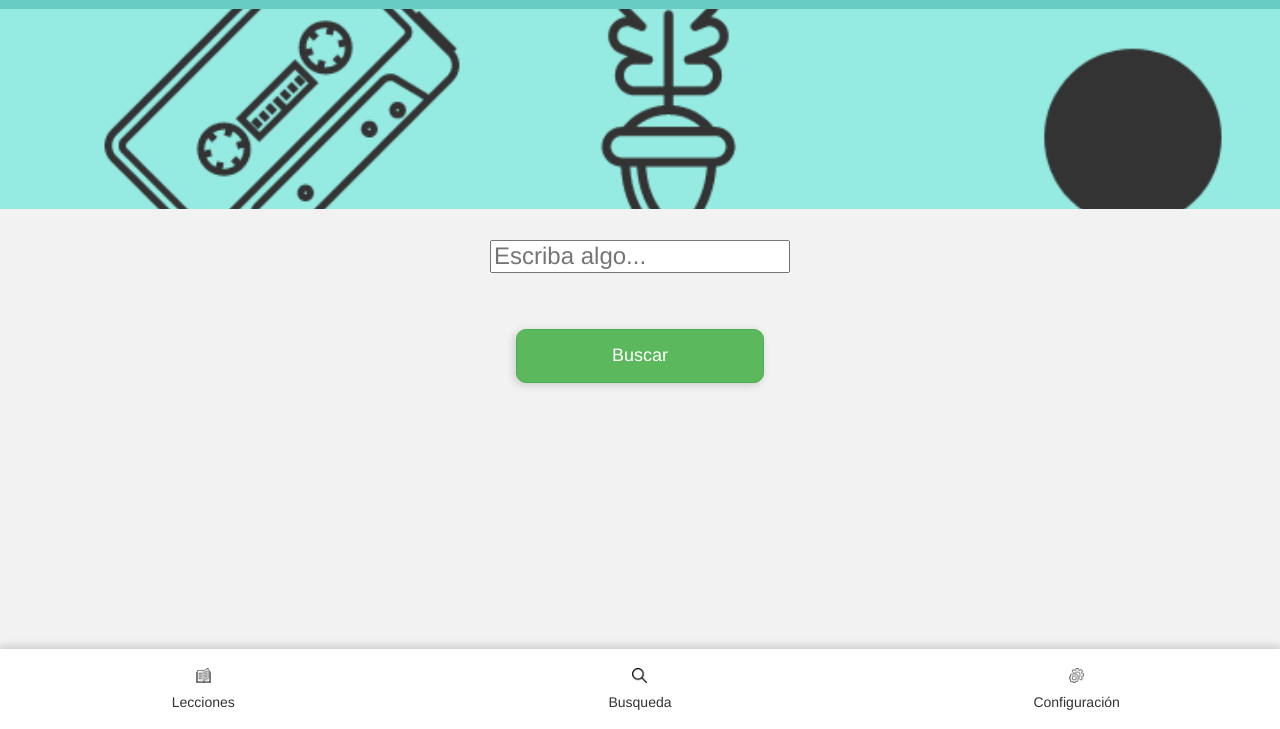
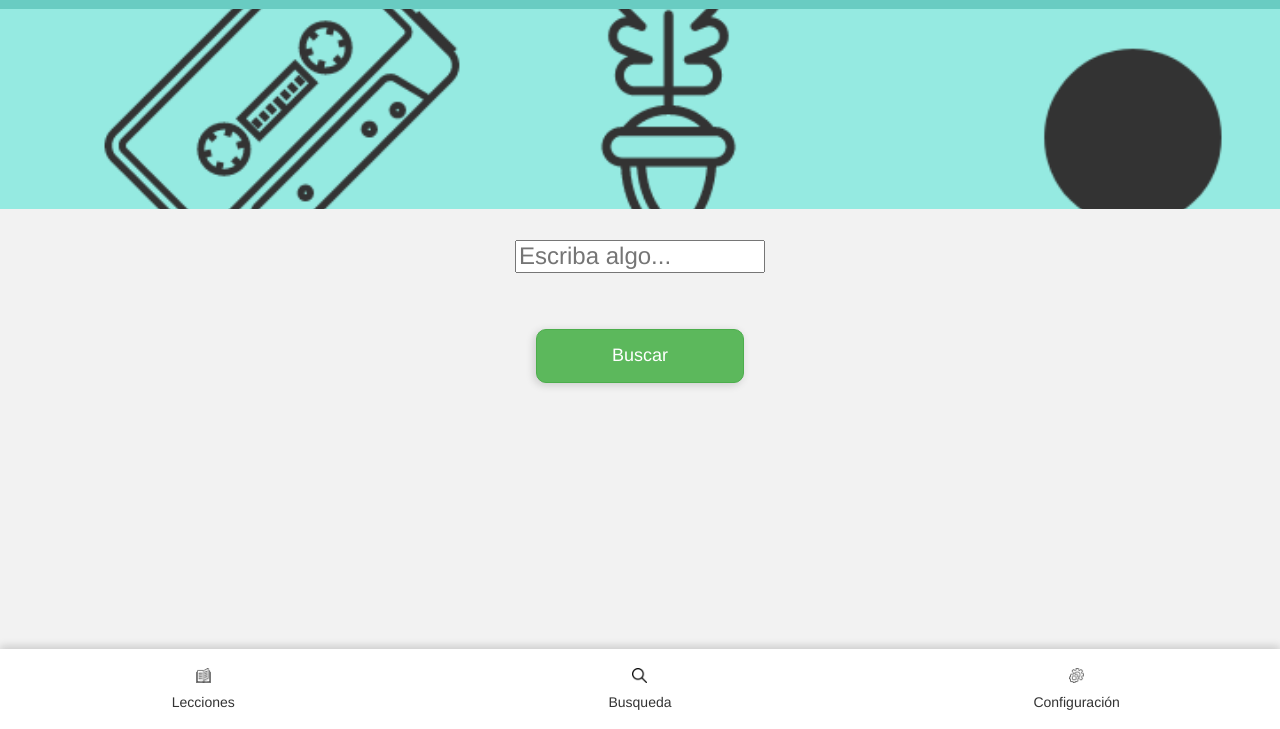
Before and after one commit to albyramirezr/LSV-App, a plain HTML site: page busqueda.html in a window 1280 px wide. Shown: the part 71-800 px from the top of the page. Drawn offline with Linux system fonts and the light colour scheme.

Commit message:
Update busqueda.html

```diff
--- a/busqueda.html
+++ b/busqueda.html
@@ -23,7 +23,7 @@
 <!----------------------------------------contenido-------------------------------------------------->
          <form class="center" style="width: 100%; height: 10%; margin-top: 50px; text-align: center; font-weight: bold;">
 		  <label for="fname"><h3><h3></label>
-		  <input type="text" id="fname" name="fname" placeholder="Escriba algo..." style="margin: 20px; width: 300px;"><br><br>
+		  <input type="text" id="fname" name="fname" placeholder="Escriba algo..." style="margin: 20px; width: 250px;"><br><br>
 		</form>
 
          <div class="col-12 col-xs-12 col-sm-12 col-md-12 col-lg-12 center">
```
